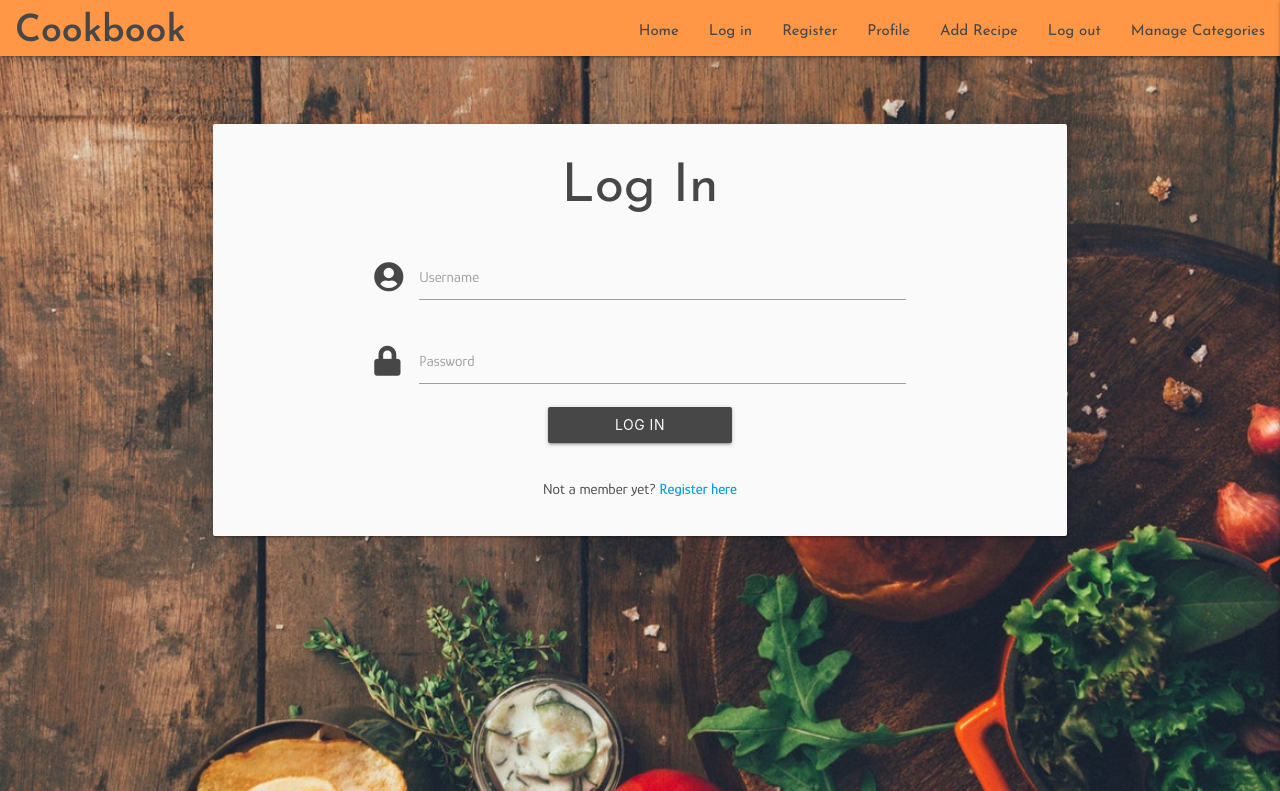
After one commit to tealhorizon87/ms3_cookbook, a Flask app: page /login in a window 1280 px wide. The commit adds this page. Shown: the top 791 px of the page. Run offline with Flask 2, Linux system fonts and the light colour scheme; some libraries are stand-ins or nearby versions.

Commit message:
Swap login and register modals for dedicated pages
  - for better page function, move the modal content for the login
    and register forms to their own page
  - change the background image styling to fit the whole page and allow
    other elements to move over the top of it
  - add a second image to act as background for other pages
  - add functions to render the login and register templates

```diff
--- a/app.py
+++ b/app.py
@@ -17,12 +17,23 @@ app.secret_key = os.environ.get("SECRET_KEY")
 
 mongo = PyMongo(app)
 
+
 @app.route("/")
 def home():
     categories = list(mongo.db.categories.find())
     return render_template("home.html", categories = categories)
 
 
+@app.route("/login", methods = ["GET", "POST"])
+def login():
+    return render_template("login.html")
+
+
+@app.route("/register", methods = ["GET", "POST"])
+def register():
+    return render_template("register.html")
+
+
 if __name__ == "__main__":
     app.run(host = os.environ.get("IP"),
             port = int(os.environ.get("PORT")),
--- a/static/css/style.css
+++ b/static/css/style.css
@@ -11,6 +11,7 @@
 body {
   font-family: "Glory", sans-serif;
   color: var(--my-grey);
+  padding-top: 56px;
 }
 
 h1,
@@ -30,6 +31,8 @@ nav {
   height: 56px;
   overflow: hidden;
   position: fixed;
+  top: 0;
+  left: 0;
 }
 
 nav a,
@@ -53,11 +56,20 @@ nav li a {
 }
 
 .card-panel {
-  background-color: var(--my-grey);
-  color: var(--my-white);
+  background-color: var(--my-white);
+  color: var(--my-grey);
 }
 
-/* -----------------------------------------------modals */
+.browse-panel {
+  margin-top: 500px;
+}
+
+/* ------------------------------------------------login */
+.login-card {
+  margin-top: 4rem;
+}
+
+/* ------------------------------------------------forms */
 /* focus colours */
 .input-field input:not(.browser-default):focus:not([readonly]) + label {
   color: var(--my-grey);
--- a/templates/base.html
+++ b/templates/base.html
@@ -14,6 +14,8 @@
     <link rel="stylesheet" type="text/css"
       href="https://cdnjs.cloudflare.com/ajax/libs/materialize/1.0.0/css/materialize.min.css">
     <link rel="stylesheet" type="text/css" href="{{ url_for('static', filename = 'css/style.css') }}">
+    {% block styles %}
+    {% endblock %}
     <title>Cookbook</title>
   </head>
   <body>
@@ -24,8 +26,8 @@
           <a href="#" data-target="mobile-menu" class="sidenav-trigger right"><i class="fas fa-bars"></i></a>
           <ul class="right hide-on-med-and-down">
             <li><a href="{{ url_for('home') }}">Home</a></li>
-            <li><a href="#login" class="modal-trigger">Log in</a></li>
-            <li><a href="#register" class="modal-trigger">Register</a></li>
+            <li><a href="{{ url_for('login') }}">Log in</a></li>
+            <li><a href="{{ url_for('register') }}">Register</a></li>
             <li><a href="#">Profile</a></li>
             <li><a href="#">Add Recipe</a></li>
             <li><a href="#">Log out</a></li>
@@ -36,8 +38,8 @@
 
       <ul class="sidenav" id="mobile-menu">
         <li><a href="{{ url_for('home') }}">Home</a></li>
-        <li><a href="#">Log in</a></li>
-        <li><a href="#">Register</a></li>
+        <li><a href="{{ url_for('login') }}">Log in</a></li>
+        <li><a href="{{ url_for('register') }}">Register</a></li>
         <li><a href="#">Profile</a></li>
         <li><a href="#">Add Recipe</a></li>
         <li><a href="#">Log out</a></li>
--- /dev/null
+++ b/templates/login.html
@@ -0,0 +1,38 @@
+{% extends "base.html" %}
+{% block styles %}
+  <style>
+    body {
+      background: url("{{ url_for('static', filename='img/hero6.jpg') }}") no-repeat center fixed;
+      background-size: cover;
+    }
+  </style>
+{% endblock %}
+
+{% block content %}
+  <div class="row login-card">
+    <div class="card-panel col s10 m8 offset-s1 offset-m2">
+      <h2 class="center-align">Log In</h2>
+      <form class="col s10 m8 offset-m2" action="#" method="POST">
+        <div class="row">
+          <div class="input-field col s12">
+            <i class="fas fa-user-circle prefix"></i>
+            <input id="username" name="username" type="text" class="validate">
+            <label for="username">Username</label>
+          </div>
+          <div class="input-field col s12">
+            <i class="fas fa-lock prefix"></i>
+            <input id="password" name="password" type="text" class="validate">
+            <label for="password">Password</label>
+          </div>
+          <button type="submit" name="button" class="btn col s4 offset-s4">Log in</button>
+        </div>
+      </form>
+      <div class="row">
+        <p class="col s12 center-align">
+          Not a member yet?
+          <a href="{{ url_for('register') }}"><strong>Register here</strong></a>
+        </p>
+      </div>
+    </div>
+  </div>
+{% endblock %}
```
Also changed, not shown: templates/home.html (+12 -64 lines), templates/register.html (added, +44 -0 lines), static/img/hero6.jpg (added).
